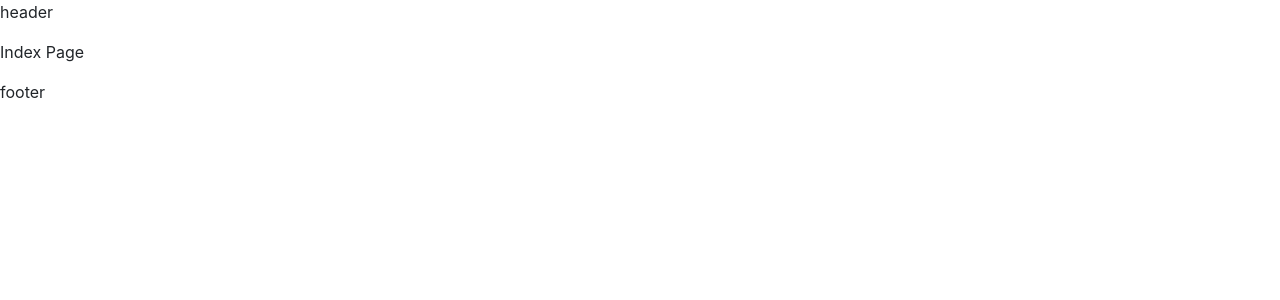
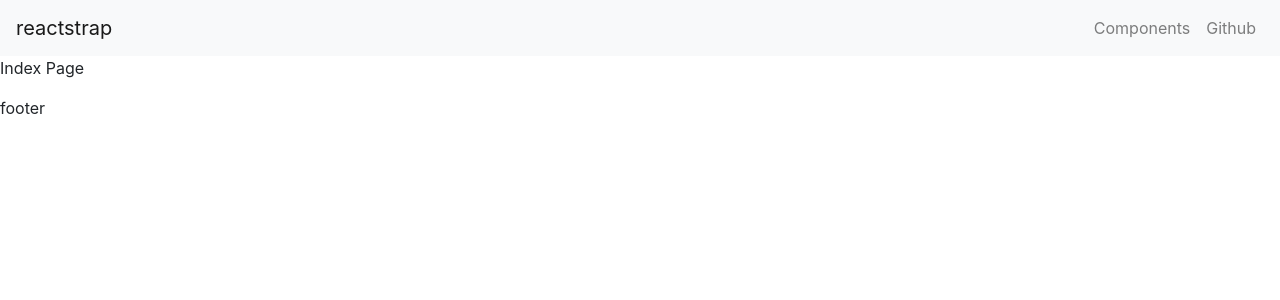
Before and after one commit to mayank30041995/SEO-Blog, a Next.js app in the folder frontend/: page / in a window 1280 px wide. Shown: the top 300 px of the page. Built offline with nearby package versions, Linux system fonts and the light colour scheme.

Commit message:
reactstrap navbar

```diff
--- /dev/null
+++ b/frontend/components/Header.js
@@ -0,0 +1,43 @@
+import { useState } from 'react';
+import {
+    Collapse,
+    Navbar,
+    NavbarToggler,
+    NavbarBrand,
+    Nav,
+    NavItem,
+    NavLink,
+    UncontrolledDropdown,
+    DropdownToggle,
+    DropdownMenu,
+    DropdownItem,
+} from "reactstrap";
+
+
+const Header = () => {
+    const [isOpen, setIsOpen] = useState(false);
+
+    const toggle = () => {
+        setIsOpen(!isOpen)
+    }
+
+    return (
+        <div>
+            <Navbar color="light" light expand="md">
+                <NavbarBrand href="/">reactstrap</NavbarBrand>
+                <NavbarToggler onClick={toggle}/>
+                    <Collapse isOpen={isOpen} navbar>
+                        <Nav className='ml-auto' navbar>
+                            <NavItem>
+                                <NavLink href="/components/">Components</NavLink>
+                            </NavItem>
+                            <NavItem>
+                                <NavLink href="https://github.com/reactstrap/reactstrap">Github</NavLink>
+                            </NavItem>
+                        </Nav>
+                    </Collapse>
+            </Navbar>
+        </div>
+)}
+
+export default Header;
--- a/frontend/components/Layout.js
+++ b/frontend/components/Layout.js
@@ -1,9 +1,10 @@
 import React from 'react'
+import Header from './Header';
 
 const Layout = ({ children }) => {
     return (
         <React.Fragment>
-            <p>header</p>
+            <Header></Header>
             {children}
             <p>footer</p>
         </React.Fragment>
```
